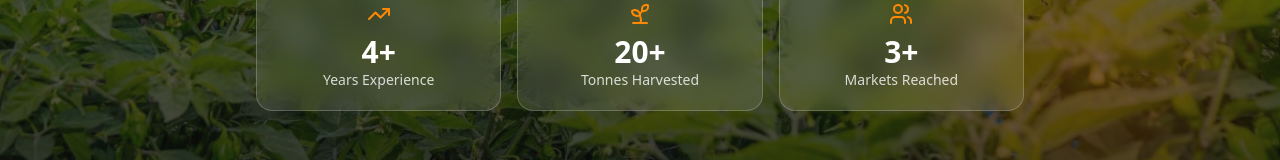
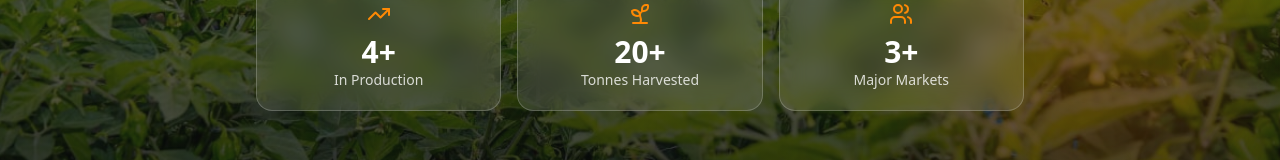
Before and after one commit to khayanga/versatile-growers, a Next.js app: page / in a window 1280 px wide. Shown: the part 746-906 px from the top of the page. Built offline with nearby package versions, Linux system fonts and the light colour scheme.

Commit message:
Update labels in Hero component stats

```diff
--- a/components/Hero.tsx
+++ b/components/Hero.tsx
@@ -12,7 +12,7 @@ const WHATSAPP_MESSAGE = encodeURIComponent(
 const stats = [
   {
     number: "4+",
-    label: "Years Experience",
+    label: "In Production",
     icon: TrendingUp,
   },
   {
@@ -22,7 +22,7 @@ const stats = [
   },
   {
     number: "3+",
-    label: "Markets Reached",
+    label: "Major Markets",
     icon: Users,
   },
 ];
```
